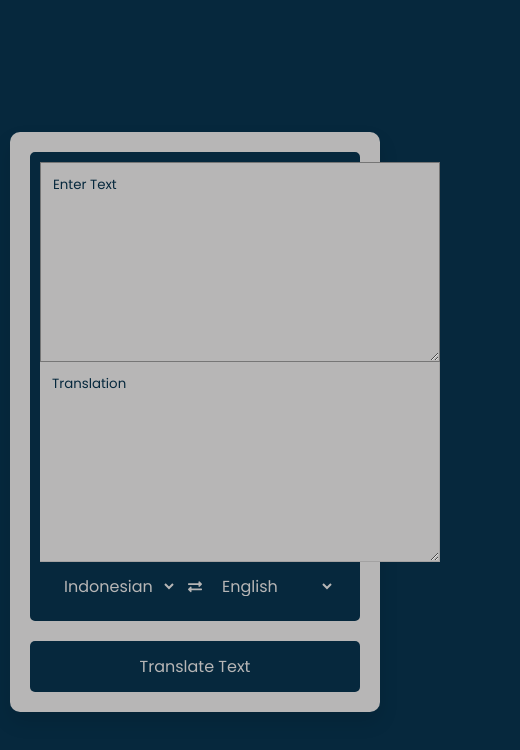
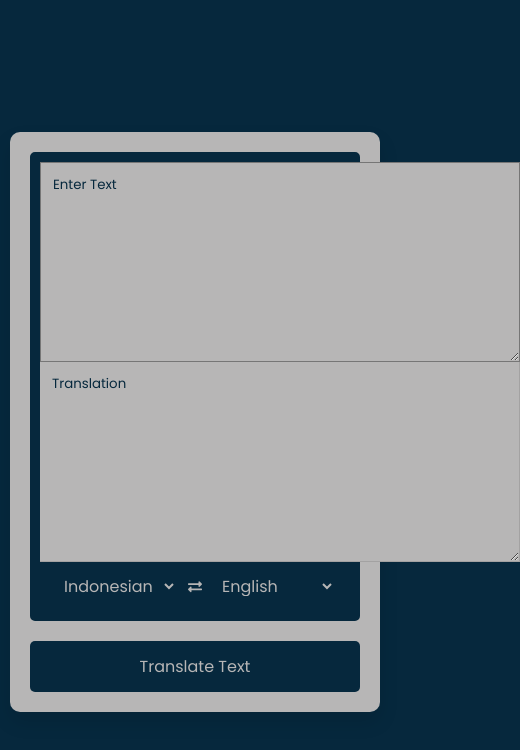
Before and after one commit to kangarii/translator, a plain HTML site: page index.html in a window 390 px wide. Shown: the whole page, 520 px wide, since content can reach past the window. Drawn offline with Linux system fonts and the light colour scheme.

Commit message:
Update style.css

```diff
--- a/style.css
+++ b/style.css
@@ -159,7 +159,7 @@ li,
         border-top: 1px solid var(--border-color);
     }
     .text-input textarea {
-        width: 400px;
+        width: 480px;
     }
     .controls .row .icons {
         display: none;
```
